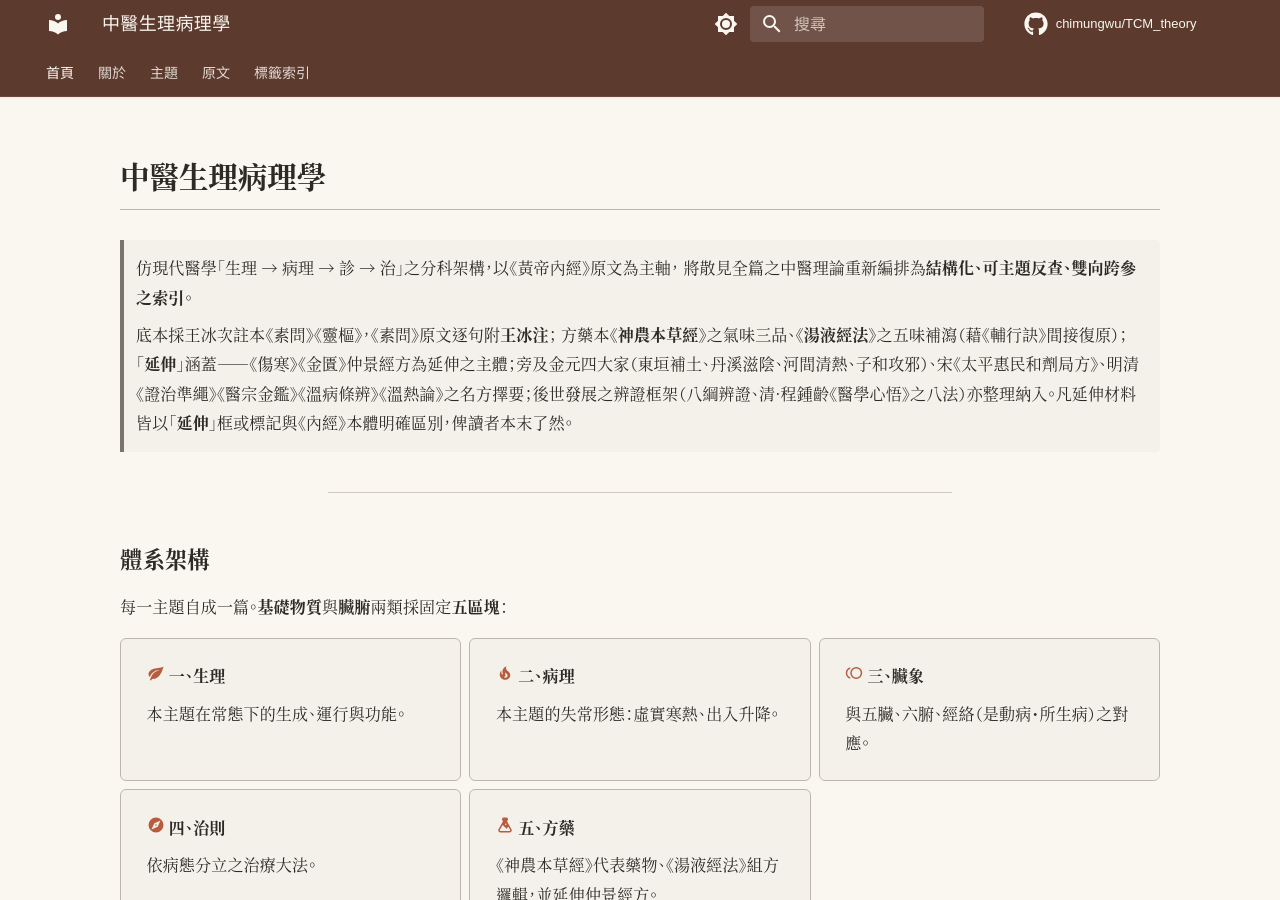
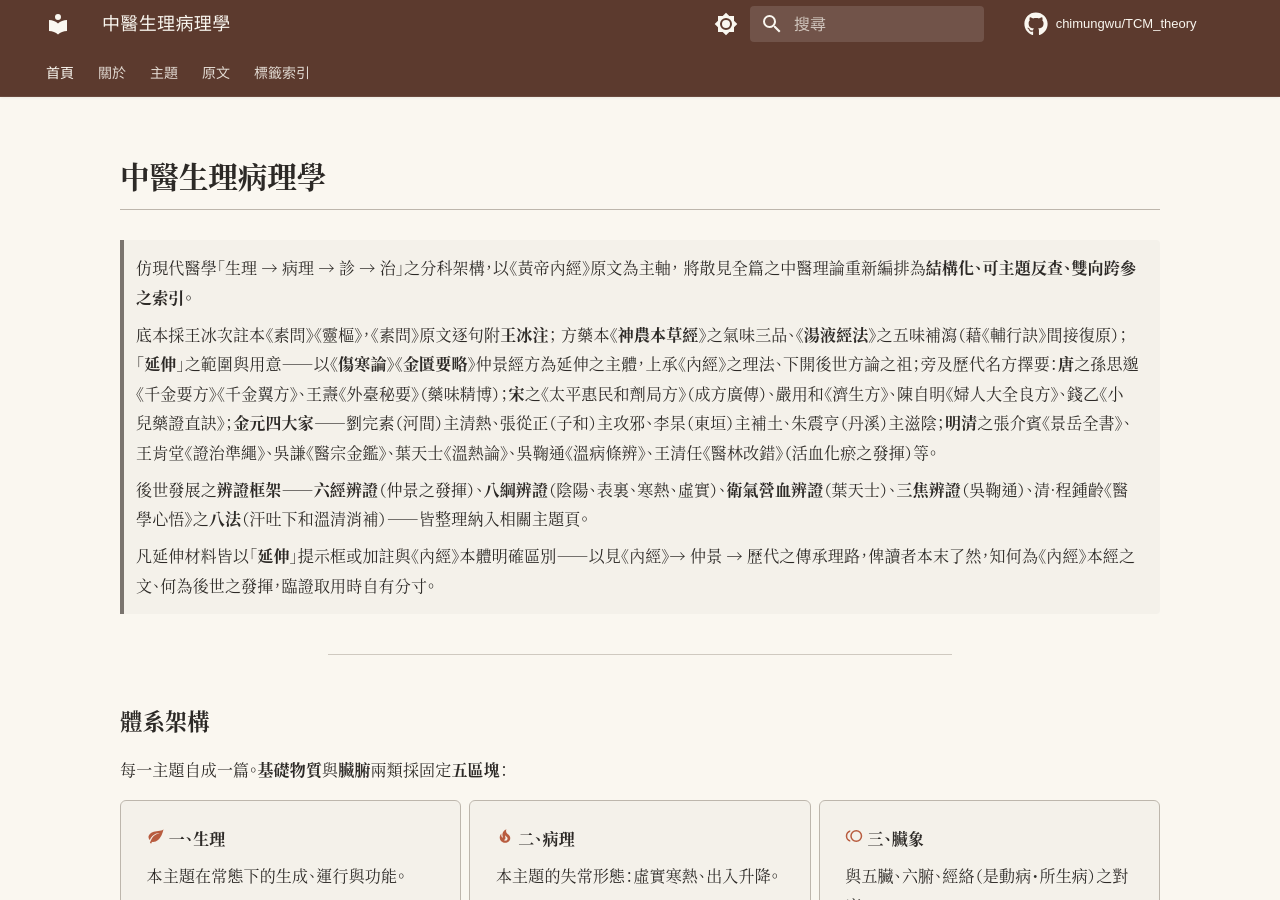
Before and after one commit to chimungwu/TCM_theory, an MkDocs documentation site: the page built from docs/index.md, in a window 1280 px wide and 900 px high. Built offline with MkDocs 1.6.1 and Material for MkDocs 9.7.7, drawn with Linux system fonts in a browser that asks for light colours; some web fonts are replaced; comment, search, counter and statistics services are not loaded.

Commit message:
Update index.md

```diff
--- a/docs/index.md
+++ b/docs/index.md
@@ -11,7 +11,11 @@ hide:
 >
 > 底本採王冰次註本《素問》《靈樞》，《素問》原文逐句附**王冰注**；
 > 方藥本《**神農本草經**》之氣味三品、《**湯液經法**》之五味補瀉（藉《輔行訣》間接復原）；
-> 「**延伸**」涵蓋——《傷寒》《金匱》仲景經方為延伸之主體；旁及金元四大家（東垣補土、丹溪滋陰、河間清熱、子和攻邪）、宋《太平惠民和劑局方》、明清《證治準繩》《醫宗金鑑》《溫病條辨》《溫熱論》之名方擇要；後世發展之辨證框架（八綱辨證、清·程鍾齡《醫學心悟》之八法）亦整理納入。凡延伸材料皆以「**延伸**」框或標記與《內經》本體明確區別，俾讀者本末了然。
+> 「**延伸**」之範圍與用意——以《**傷寒論**》《**金匱要略**》仲景經方為延伸之主體，上承《內經》之理法、下開後世方論之祖；旁及歷代名方擇要：**唐**之孫思邈《千金要方》《千金翼方》、王燾《外臺秘要》（藥味精博）；**宋**之《太平惠民和劑局方》（成方廣傳）、嚴用和《濟生方》、陳自明《婦人大全良方》、錢乙《小兒藥證直訣》；**金元四大家**——劉完素（河間）主清熱、張從正（子和）主攻邪、李杲（東垣）主補土、朱震亨（丹溪）主滋陰；**明清**之張介賓《景岳全書》、王肯堂《證治準繩》、吳謙《醫宗金鑑》、葉天士《溫熱論》、吳鞠通《溫病條辨》、王清任《醫林改錯》（活血化瘀之發揮）等。
+>
+> 後世發展之**辨證框架**——**六經辨證**（仲景之發揮）、**八綱辨證**（陰陽、表裏、寒熱、虛實）、**衛氣營血辨證**（葉天士）、**三焦辨證**（吳鞠通）、清·程鍾齡《醫學心悟》之**八法**（汗吐下和溫清消補）——皆整理納入相關主題頁。
+>
+> 凡延伸材料皆以「**延伸**」提示框或加註與《內經》本體明確區別——以見《內經》→ 仲景 → 歷代之傳承理路，俾讀者本末了然，知何為《內經》本經之文、何為後世之發揮，臨證取用時自有分寸。
 
 ---
 
```
